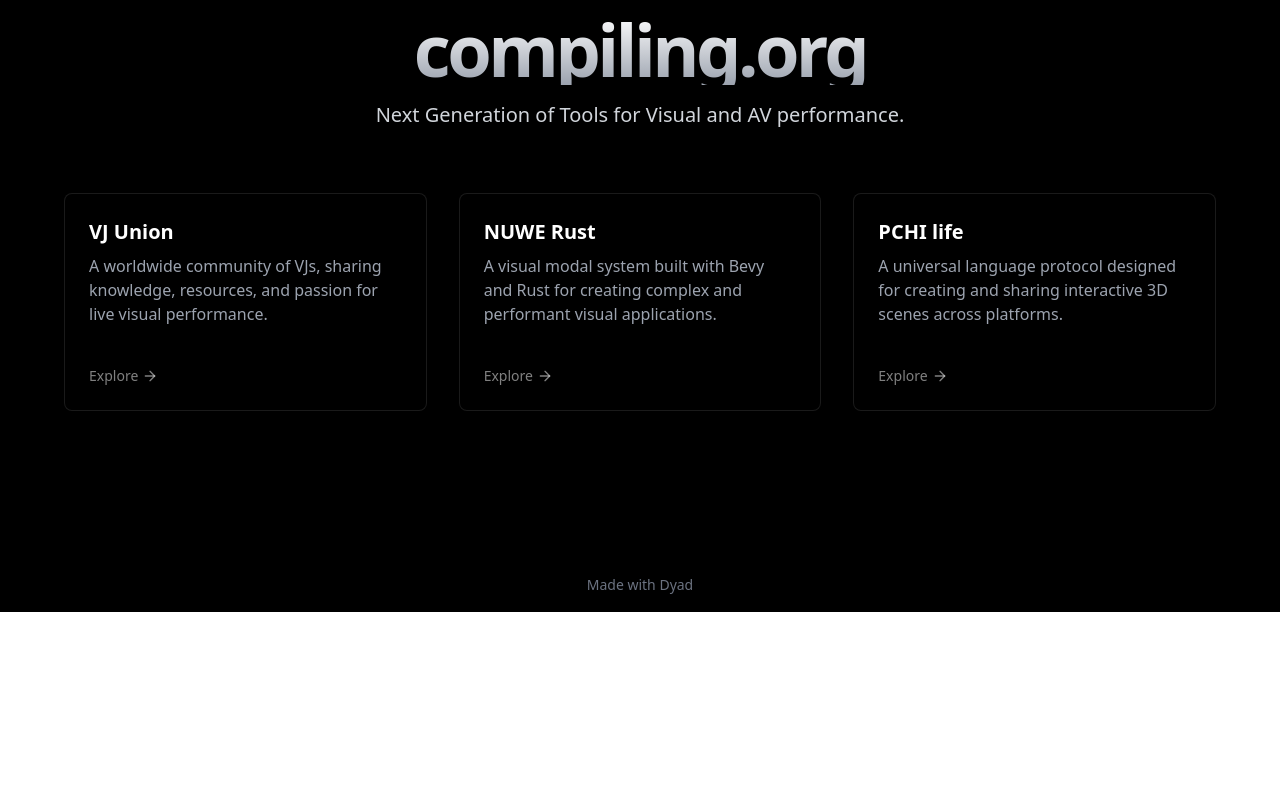
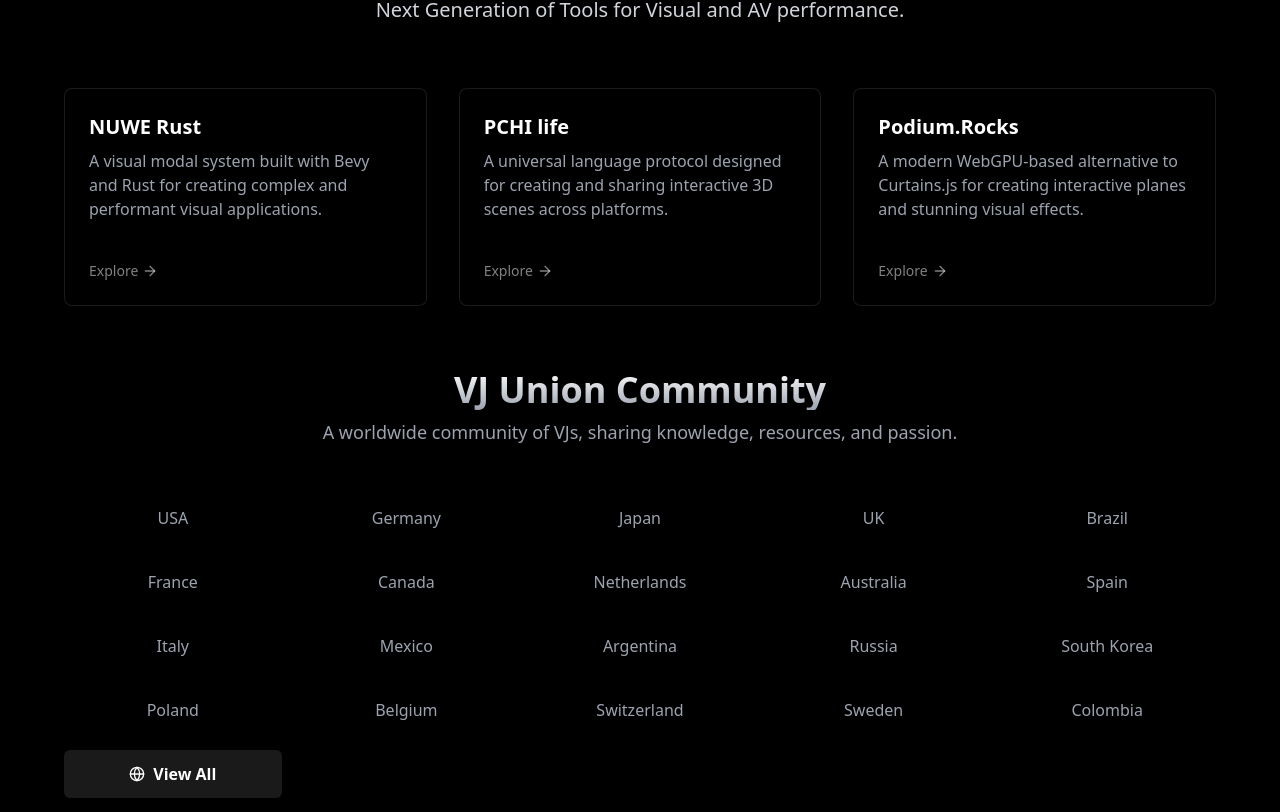
Before and after one commit to vdmo/compiling-org-web-projects, a React (Vite) app: page / in a window 1280 px wide. Shown: the part 188-1000 px from the top of the page. Before the commit the page ends 800 px from the top, so only its background shows below. Built offline with nearby package versions, Linux system fonts and the light colour scheme.

Commit message:
[dyad] Add Podium.Rocks and VJ Union section - wrote 3 file(s)

```diff
--- a/src/components/ProjectCard.tsx
+++ b/src/components/ProjectCard.tsx
@@ -4,11 +4,13 @@ import React from "react";
 interface ProjectCardProps {
   title: string;
   description: string;
+  href?: string;
 }
 
 export const ProjectCard: React.FC<ProjectCardProps> = ({
   title,
   description,
+  href = "#",
 }) => {
   return (
     <div className="border border-white/10 rounded-lg p-6 bg-black/30 backdrop-blur-sm hover:border-white/20 transition-all duration-300 group relative overflow-hidden">
@@ -17,7 +19,9 @@ export const ProjectCard: React.FC<ProjectCardProps> = ({
         <h3 className="text-xl font-semibold text-white mb-2">{title}</h3>
         <p className="text-gray-400 mb-4 h-24">{description}</p>
         <a
-          href="#"
+          href={href}
+          target={href.startsWith("http") ? "_blank" : "_self"}
+          rel="noopener noreferrer"
           className="text-sm font-medium text-white/50 group-hover:text-white flex items-center transition-colors"
         >
           Explore
--- /dev/null
+++ b/src/components/VJUnitonSection.tsx
@@ -0,0 +1,41 @@
+import React from "react";
+import { Globe } from "lucide-react";
+
+const countries = [
+  "USA", "Germany", "Japan", "UK", "Brazil", "France", "Canada",
+  "Netherlands", "Australia", "Spain", "Italy", "Mexico", "Argentina",
+  "Russia", "South Korea", "Poland", "Belgium", "Switzerland", "Sweden", "Colombia"
+];
+
+export const VJUnitonSection: React.FC = () => {
+  return (
+    <section className="w-full max-w-6xl mx-auto py-16">
+      <div className="text-center mb-12">
+        <h2 className="text-4xl font-bold mb-2 bg-clip-text text-transparent bg-gradient-to-b from-white to-gray-400">
+          VJ Union Community
+        </h2>
+        <p className="text-lg text-gray-400">
+          A worldwide community of VJs, sharing knowledge, resources, and passion.
+        </p>
+      </div>
+      <div className="grid grid-cols-2 sm:grid-cols-3 md:grid-cols-4 lg:grid-cols-5 gap-4 text-center">
+        {countries.map((country) => (
+          <a
+            key={country}
+            href="#"
+            className="text-gray-400 hover:text-white hover:bg-white/5 p-3 rounded-md transition-colors duration-300"
+          >
+            {country}
+          </a>
+        ))}
+        <a
+          href="#"
+          className="text-white font-semibold bg-white/10 hover:bg-white/20 p-3 rounded-md transition-colors duration-300 flex items-center justify-center"
+        >
+          <Globe className="mr-2 h-4 w-4" />
+          View All
+        </a>
+      </div>
+    </section>
+  );
+};
--- a/src/pages/Index.tsx
+++ b/src/pages/Index.tsx
@@ -1,21 +1,25 @@
 import { ProjectCard } from "@/components/ProjectCard";
+import { VJUnitonSection } from "@/components/VJUnitonSection";
 import { MadeWithDyad } from "@/components/made-with-dyad";
 
 const projects = [
   {
-    title: "VJ Union",
-    description:
-      "A worldwide community of VJs, sharing knowledge, resources, and passion for live visual performance.",
-  },
-  {
     title: "NUWE Rust",
     description:
       "A visual modal system built with Bevy and Rust for creating complex and performant visual applications.",
+    href: "#",
   },
   {
     title: "PCHI life",
     description:
       "A universal language protocol designed for creating and sharing interactive 3D scenes across platforms.",
+    href: "#",
+  },
+  {
+    title: "Podium.Rocks",
+    description:
+      "A modern WebGPU-based alternative to Curtains.js for creating interactive planes and stunning visual effects.",
+    href: "https://github.com/vdmo/podiumjs-rocks",
   },
 ];
 
@@ -23,8 +27,9 @@ const Index = () => {
   return (
     <div className="min-h-screen w-full bg-black text-white antialiased">
       <div className="absolute top-0 left-0 -z-10 h-full w-full bg-black bg-[radial-gradient(#1a1a1a_1px,transparent_1px)] [background-size:16px_16px]"></div>
-      <main className="container mx-auto px-4 flex flex-col items-center justify-center min-h-screen py-16">
-        <div className="text-center max-w-4xl mx-auto mb-16">
+
+      <header className="container mx-auto px-4 flex flex-col items-center justify-center pt-24 pb-16">
+        <div className="text-center max-w-4xl mx-auto">
           <h1 className="text-5xl md:text-7xl font-bold mb-4 bg-clip-text text-transparent bg-gradient-to-b from-white to-gray-400 tracking-tighter">
             compiling.org
           </h1>
@@ -32,20 +37,26 @@ const Index = () => {
             Next Generation of Tools for Visual and AV performance.
           </p>
         </div>
+      </header>
 
+      <main className="container mx-auto px-4 pb-16">
         <div className="grid md:grid-cols-3 gap-8 max-w-6xl mx-auto w-full">
           {projects.map((project) => (
             <ProjectCard
               key={project.title}
               title={project.title}
               description={project.description}
+              href={project.href}
             />
           ))}
         </div>
+
+        <VJUnitonSection />
       </main>
-      <div className="absolute bottom-0 w-full">
+
+      <footer className="w-full pb-4">
         <MadeWithDyad />
-      </div>
+      </footer>
     </div>
   );
 };
```
